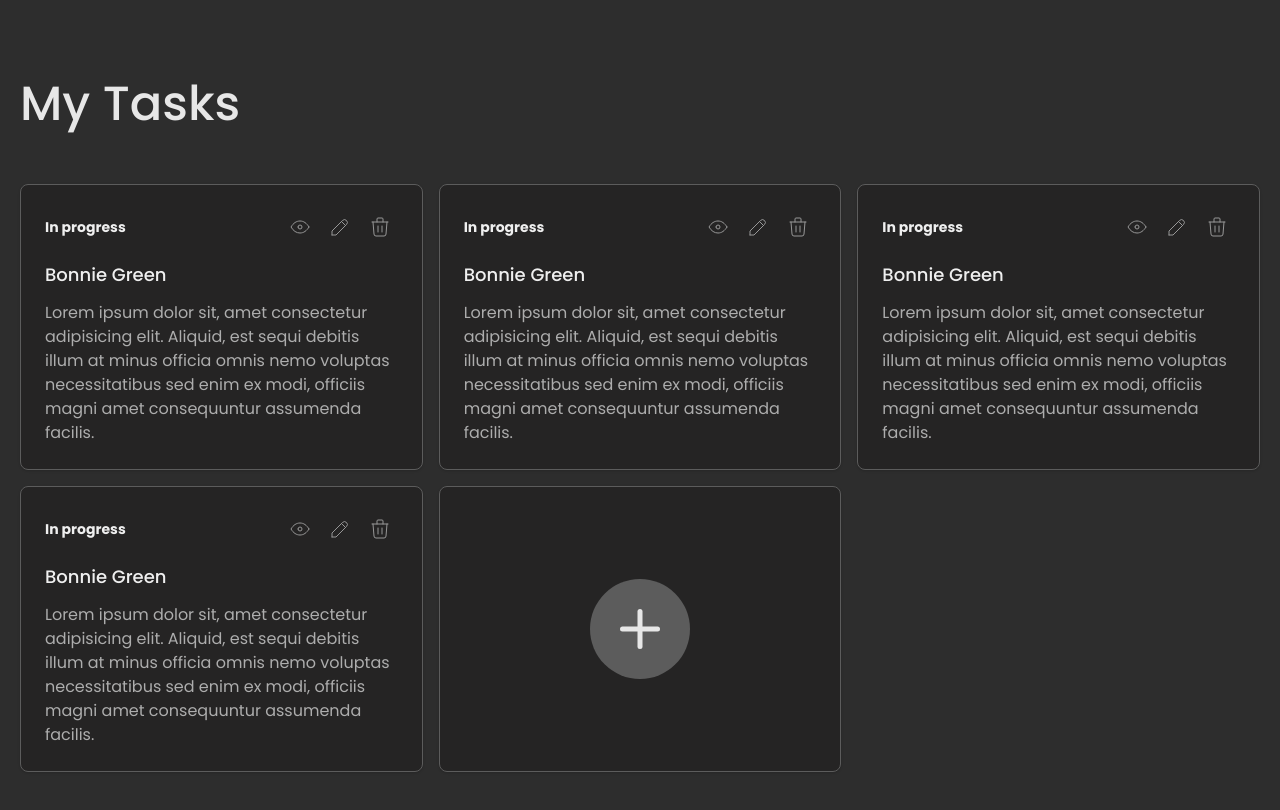
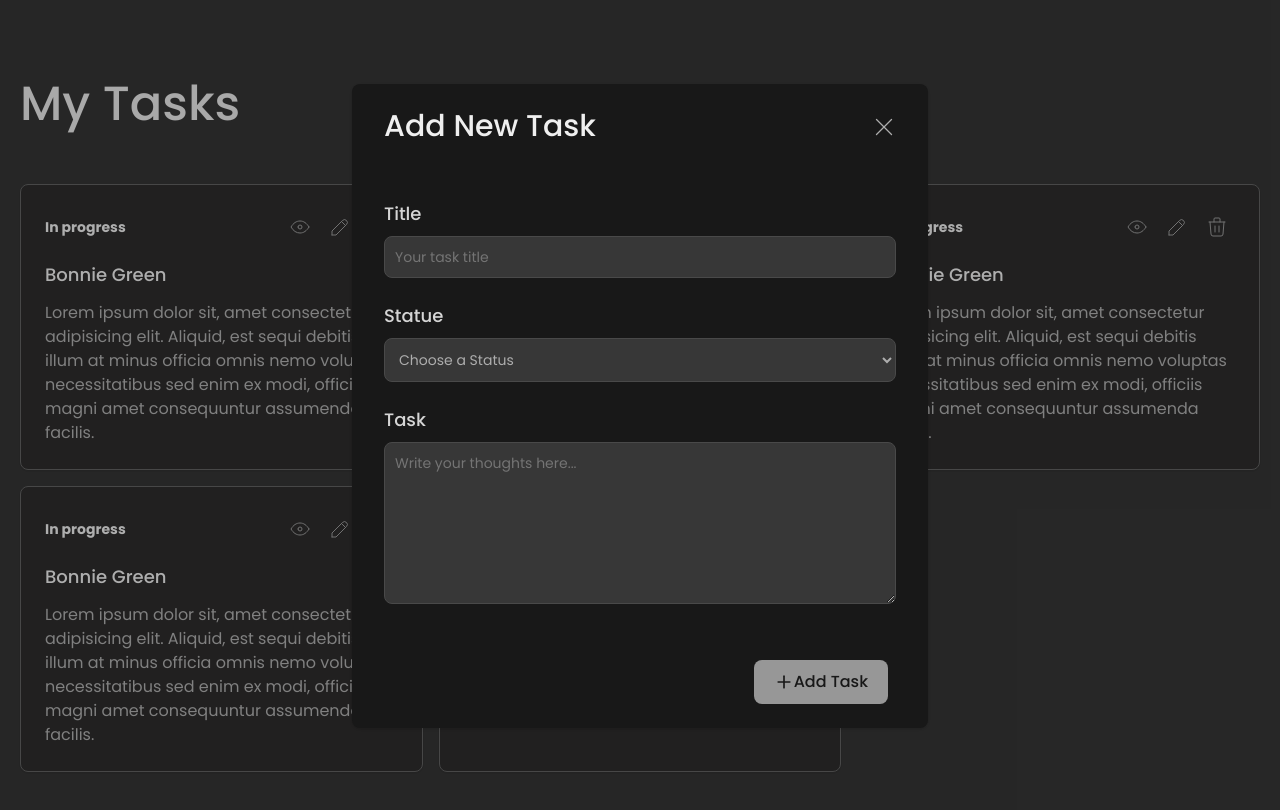
Before and after one commit to YerrouHamza/Taskify-Vue, a Vue app: page / in a window 1280 px wide. Built offline with nearby package versions, Linux system fonts and the light colour scheme.

Commit message:
start working with script setup on all

```diff
--- a/src/App.vue
+++ b/src/App.vue
@@ -7,15 +7,9 @@
   </main>
 </template>
 
-<script>
+<script setup>
 import TaskList from './components/TaskList.vue';
 
-export default {
-  name: 'App',
-  components: {
-    TaskList
-  }
-}
 </script>
 
 <style>
@@ -36,6 +30,9 @@ export default {
   body {
     background-color: var(--body-bg);
     color: var(--body-color);
+    min-height: 100vh;
+    height: 100%;
+    position: relative;
   }
 
   main {
--- a/src/components/AddTaskCard.vue
+++ b/src/components/AddTaskCard.vue
@@ -1,6 +1,6 @@
 <template>
 
-    <a class="flex items-center justify-center p-6 border rounded-lg shadow bg-gray-800 border-gray-500 hover:opacity-90 hover:bg-gray-700 cursor-pointer min-h-[200px]">
+    <a class="flex items-center justify-center p-6 border rounded-lg shadow bg-gray-800 border-gray-500 hover:opacity-90 hover:bg-gray-700 cursor-pointer min-h-[200px] focus:bg-gray-800" @click='ShowAddTaskModal'>
       <div class="bg-gray-500 rounded-full p-5">
         <svg xmlns="http://www.w3.org/2000/svg" class="icon icon-tabler icon-tabler-plus" width="60" height="60" viewBox="0 0 24 24" stroke-width="2" stroke="currentColor" fill="none" stroke-linecap="round" stroke-linejoin="round">
             <path stroke="none" d="M0 0h24v24H0z" fill="none"></path>
@@ -9,12 +9,23 @@
         </svg>
       </div>
     </a>
+
+    <AddModal />
+
+
   </template>
 
-  <script>
-    export default {
-      name: 'AddTaskCard'
+  <script setup>
+    import AddModal from './modals/AddModal'
+    import { ref } from 'vue';
+
+    const addtaskModal = ref(false)
+
+    const ShowAddTaskModal = () => {
+        addtaskModal.value = !addtaskModal.value
+        console.log(addtaskModal.value);
     }
+
   </script>
 
   <!-- Add "scoped" attribute to limit CSS to this component only -->
--- a/src/components/TaskList.vue
+++ b/src/components/TaskList.vue
@@ -8,19 +8,15 @@
     </section>
 </template>
 
-<script>
+<script setup>
+import { ref } from 'vue';
 // import the components
 import TaskCard from './TaskCard.vue';
 import AddTaskCard from './AddTaskCard.vue';
 
-export default {
-    name: 'TaskList',
-    components: {
-        TaskCard,
-        AddTaskCard
-    }
+const test = ref(false)
 
-}
+console.log(test.value)
 </script>
 
 <style>
--- a/src/components/modals/AddModal.vue
+++ b/src/components/modals/AddModal.vue
@@ -7,7 +7,7 @@
                     <div v-if="modalAddTaskActive" class="relative w-full max-w-xl max-h-full">
                         <!-- Modal content -->
                         <div class="relative bg-white rounded-lg shadow bg-gray-900">
-                            <button type="button" class="absolute top-[1.7rem] right-7 text-gray-200 bg-transparent hover:text-gray-900 rounded-lg text-sm w-8 h-8 ml-auto inline-flex justify-center items-center hover:bg-gray-600" data-modal-hide="authentication-modal">
+                            <button type="button" class="absolute top-[1.7rem] right-7 text-gray-200 bg-transparent hover:text-gray-900 rounded-lg text-sm w-8 h-8 ml-auto inline-flex justify-center items-center hover:bg-gray-600" data-modal-hide="authentication-modal" @click="closeAddTaskModal">
                                 <svg xmlns="http://www.w3.org/2000/svg" class="icon icon-tabler icon-tabler-x" width="30" height="30" viewBox="0 0 24 24" stroke-width="1" stroke="currentColor" fill="none" stroke-linecap="round" stroke-linejoin="round">
                                     <path stroke="none" d="M0 0h24v24H0z" fill="none"></path>
                                     <path d="M18 6l-12 12"></path>
@@ -103,8 +103,13 @@
 <script setup>
     import { ref } from 'vue'
     const modalActive = ref(true);
-    const modalAddTaskActive = ref(false);
-    const modalEditTaskActive = ref(true);
+    const modalAddTaskActive = ref(true);
+    const modalEditTaskActive = ref(false);
+
+    const closeAddTaskModal = () => {
+        modalActive.value = false;
+        modalAddTaskActive.value = false
+    }
 </script>
 
 <style scoped>
```
